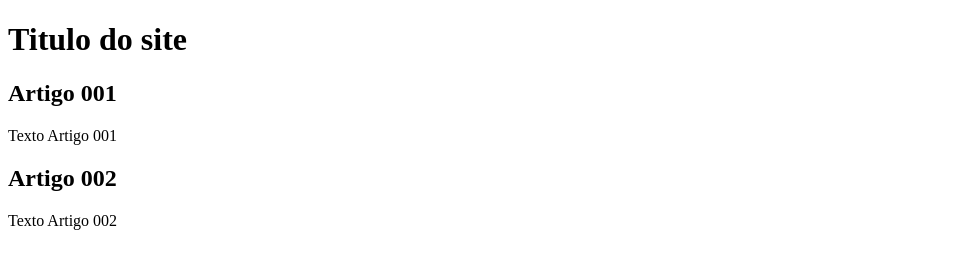
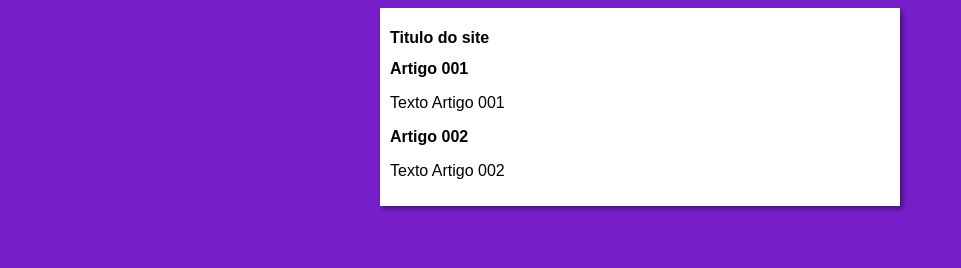
Before and after one commit to JoaoLuisXD/projeto-site, a plain HTML site: page index.html in a window 1280 px wide. Shown: the whole page, without its empty margins (0-961 px from the left). Drawn offline with Linux system fonts and the light colour scheme.

Commit message:
update design

```diff
--- /dev/null
+++ b/estilo/style.css
@@ -0,0 +1,16 @@
+*{
+    font-family: Arial, Helvetica, sans-serif;
+    font-size: 16px;
+}
+
+body{
+    background-color: rgb(119, 30, 202);
+}
+
+main{
+    background-color: white;
+    width: 500px;
+    padding: 10px;
+    margin: auto;
+    box-shadow: 3px 3px 5px rgba(0, 0, 0, 0.411);
+}
--- a/index.html
+++ b/index.html
@@ -3,7 +3,8 @@
 <head>
     <meta charset="UTF-8">
     <meta name="viewport" content="width=device-width, initial-scale=1.0">
-    <title>Titulo do Projeto</title>
+    <title>Titulo do Site</title>
+    <link rel="stylesheet" href="estilo/style.css">
 </head>
 <body>
     <main>
```
